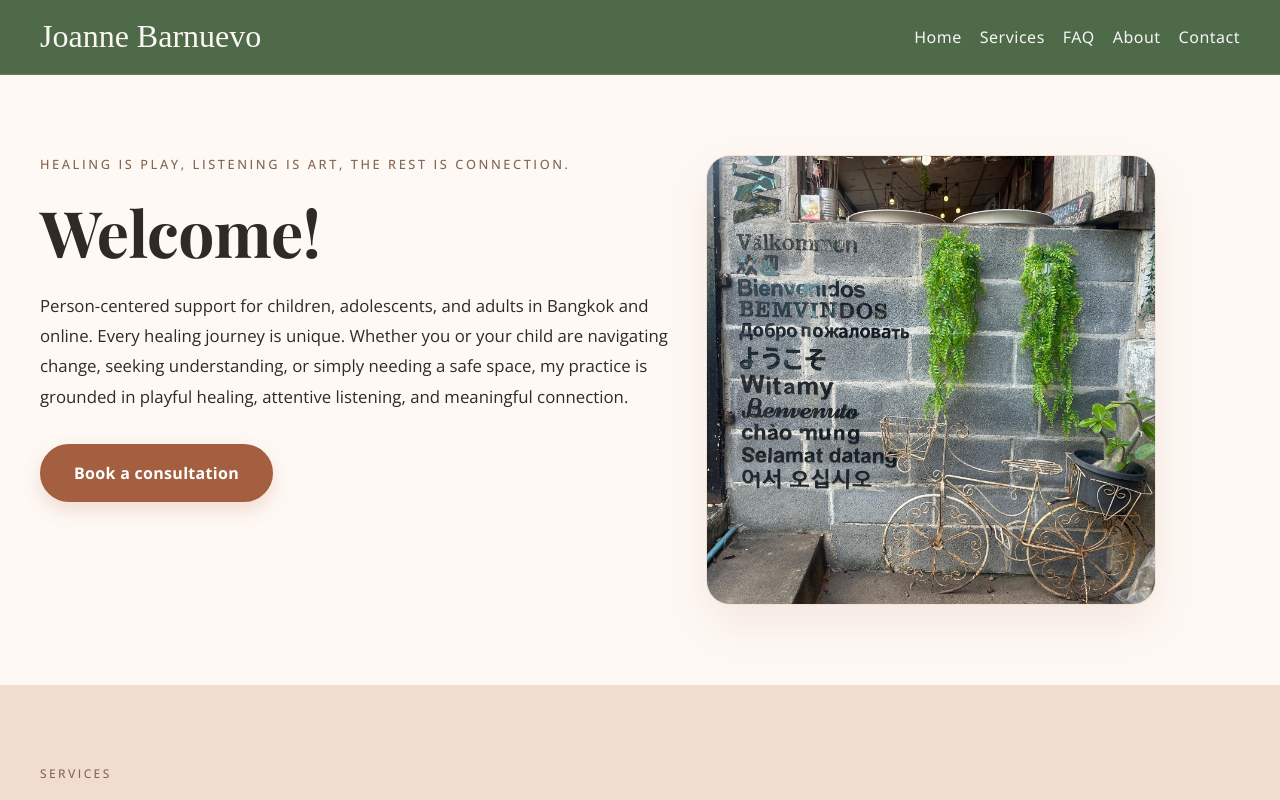
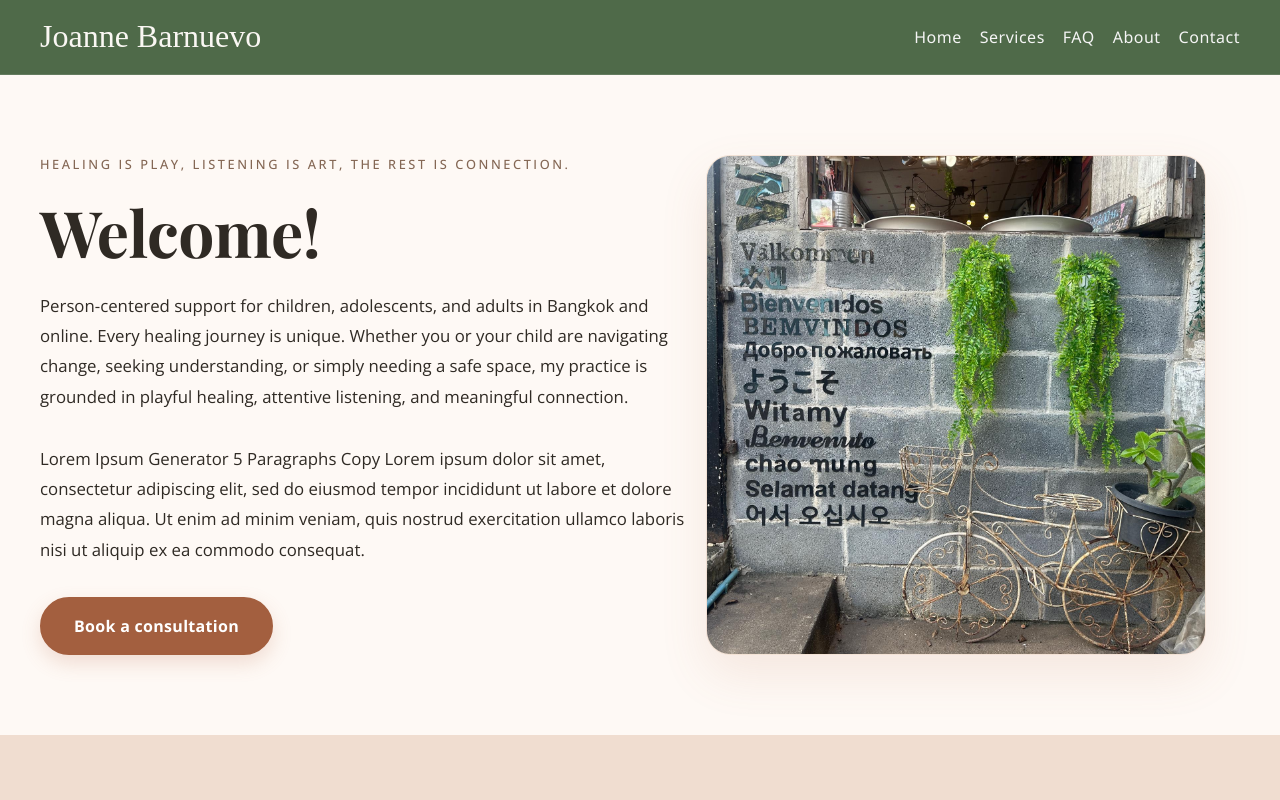
Before and after one commit to joseph-johnson27001/Joanne-s-Counselling-Website, a Vue app: page / in a window 1280 px wide. Shown: the top 800 px of the page. Built offline with nearby package versions, Linux system fonts and the light colour scheme; a web font is replaced by a local one.

Commit message:
Updated hero

```diff
--- a/src/components/sections/HeroSection.vue
+++ b/src/components/sections/HeroSection.vue
@@ -11,6 +11,12 @@
         are navigating change, seeking understanding, or simply needing a safe
         space, my practice is grounded in playful healing, attentive listening,
         and meaningful connection.
+      </p>
+      <p class="hero-text">
+        Lorem Ipsum Generator 5 Paragraphs Copy Lorem ipsum dolor sit amet,
+        consectetur adipiscing elit, sed do eiusmod tempor incididunt ut labore
+        et dolore magna aliqua. Ut enim ad minim veniam, quis nostrud
+        exercitation ullamco laboris nisi ut aliquip ex ea commodo consequat.
       </p>
       <div class="hero-actions">
         <Button href="#contact">Book a consultation</Button>
@@ -90,8 +96,8 @@ h1 {
 }
 
 .hero-visual {
-  height: 450px;
-  width: 450px;
+  height: 500px;
+  width: 500px;
   overflow: hidden;
 }
 
```
